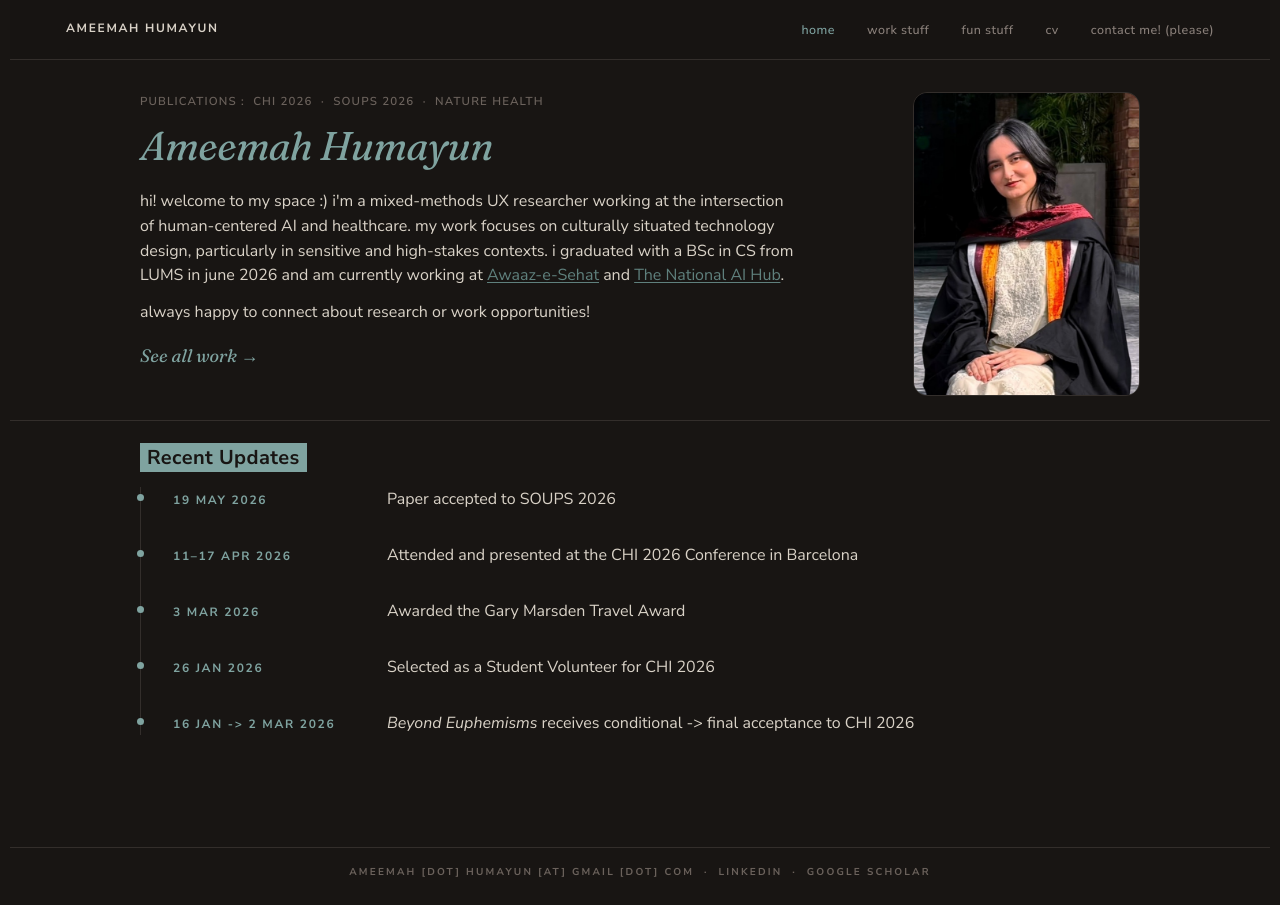
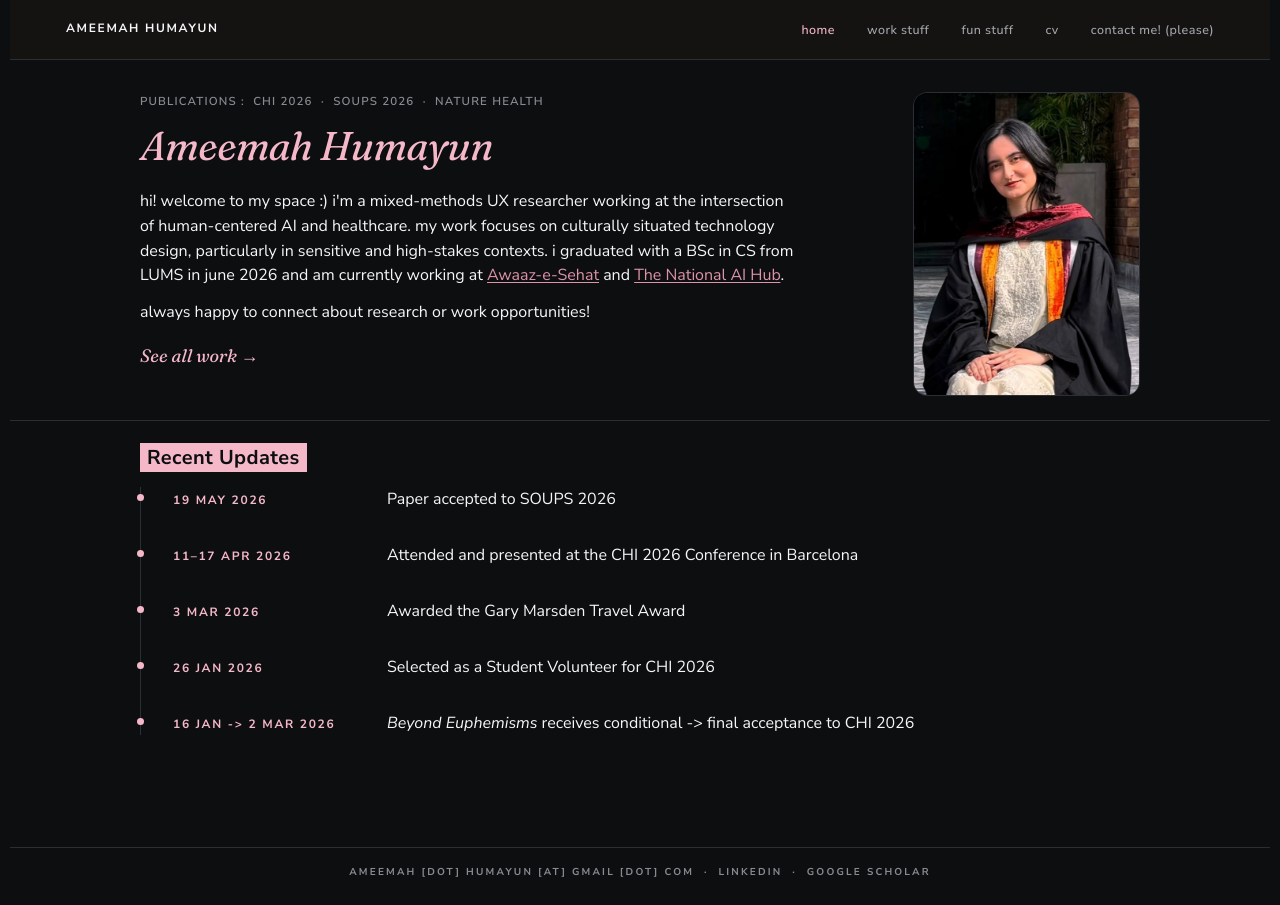
Before and after one commit to ameemahumayun/ameemahumayun.github.io, a Jekyll site: the page built from index.html, in a window 1280 px wide. Built offline with Jekyll 4.4.1, drawn with Linux system fonts in a browser that asks for light colours.

Commit message:
Shift palette: cooler stark background, higher-contrast text, pink accent
- Background moved from a warm near-black to a cooler, starker
  near-black/grey (#181513 -> #0d0e10), with matching cooler tones for
  raised panels, cards, and the terminal surface
- All text tiers brightened for contrast: body, strong (near-white now),
  soft, and muted labels all read more clearly against the darker bg
- Borders/hairlines shifted to match the cool grey palette
- Accent color changed from muted teal to a baby pink
  (#7fa3a0 -> #f4b8c9, deep variant #5f807d -> #dd93a8)
- Updated the stale "warm/brass" design-language doc comment to match

Single-source-of-truth tokens change — propagates through every page,
button, link, and highlight automatically.

Co-Authored-By: Claude Sonnet 5 <noreply@anthropic.com>
Claude-Session: https://claude.ai/code/session_01RCzM7zTsD8mFw1QLJ4sgHP

```diff
--- a/assets/css/tokens.css
+++ b/assets/css/tokens.css
@@ -6,10 +6,11 @@
    propagates everywhere. No raw values should appear in any other CSS file.
 
    DESIGN LANGUAGE SUMMARY
-   - Concept:   Warm dark editorial. Reads like a printed research monograph.
-   - Color:     Warm near-black base, warm bone body text, single brass accent.
+   - Concept:   Cool dark editorial. Reads like a printed research monograph.
+   - Color:     Cool stark near-black base, high-contrast light body text,
+                single baby-pink accent.
    - Type:      Nunito Sans (structural) + Fraunces italic (editorial voice).
-                Romanized Urdu always = Fraunces italic + brass. The signature.
+                Romanized Urdu always = Fraunces italic + accent. The signature.
    - Structure: Hairline rules over boxes. Lines, not cards, by default.
    - Tone:      Whitespace is a feature. One accent, used with intent.
    ========================================================================== */
@@ -17,23 +18,23 @@
 :root {
 
   /* ----- COLOR ----------------------------------------------------------- */
-  --color-bg:           #181513;  /* warm near-black base */
-  --color-bg-lift:      #211d1a;  /* slightly raised panels */
-  --color-bg-card:      #252120;  /* contained blocks */
-  --color-bg-card-deep: #2a2624;  /* deepest surface */
-  --color-bg-terminal:  #0f0c0b;  /* code / failure-output blocks */
+  --color-bg:           #0d0e10;  /* cool stark near-black base */
+  --color-bg-lift:      #17181b;  /* slightly raised panels */
+  --color-bg-card:      #1e1f23;  /* contained blocks */
+  --color-bg-card-deep: #24262b;  /* deepest surface */
+  --color-bg-terminal:  #060708;  /* code / failure-output blocks */
 
-  --color-text:         #c9bfb3;  /* body — warm bone */
-  --color-text-strong:  #d9d2c7;  /* #e8dfd2 headings, emphasis */
-  --color-text-soft:    #8a807a;  /* secondary text */
-  --color-text-mute:    #6b625c;  /* labels, captions */
+  --color-text:         #d7d9dc;  /* body — cool light grey */
+  --color-text-strong:  #f5f6f7;  /* headings, emphasis — near white */
+  --color-text-soft:    #a3a7ac;  /* secondary text */
+  --color-text-mute:    #888c91;  /* labels, captions */
 
-  --color-border:       #332e2b;  /* hairlines */
-  --color-border-soft:  #2a2624;  /* faint dividers */
-  --color-rule:         #3a3431;  /* tag borders, tracks */
+  --color-border:       #2c2e33;  /* hairlines */
+  --color-border-soft:  #222327;  /* faint dividers */
+  --color-rule:         #34363c;  /* tag borders, tracks */
 
-  --color-accent:       #7fa3a0;
-  --color-accent-deep:  #5f807d;
+  --color-accent:       #f4b8c9;  /* baby pink */
+  --color-accent-deep:  #dd93a8;
 
   --color-selection-bg: var(--color-accent);
   --color-selection-fg: var(--color-bg);
```
